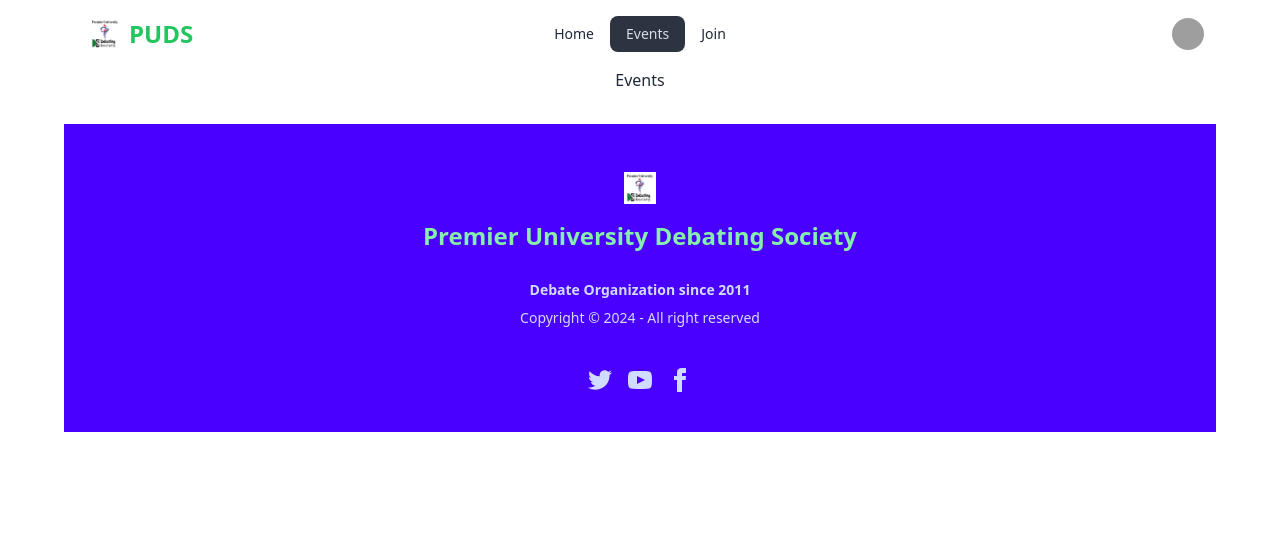
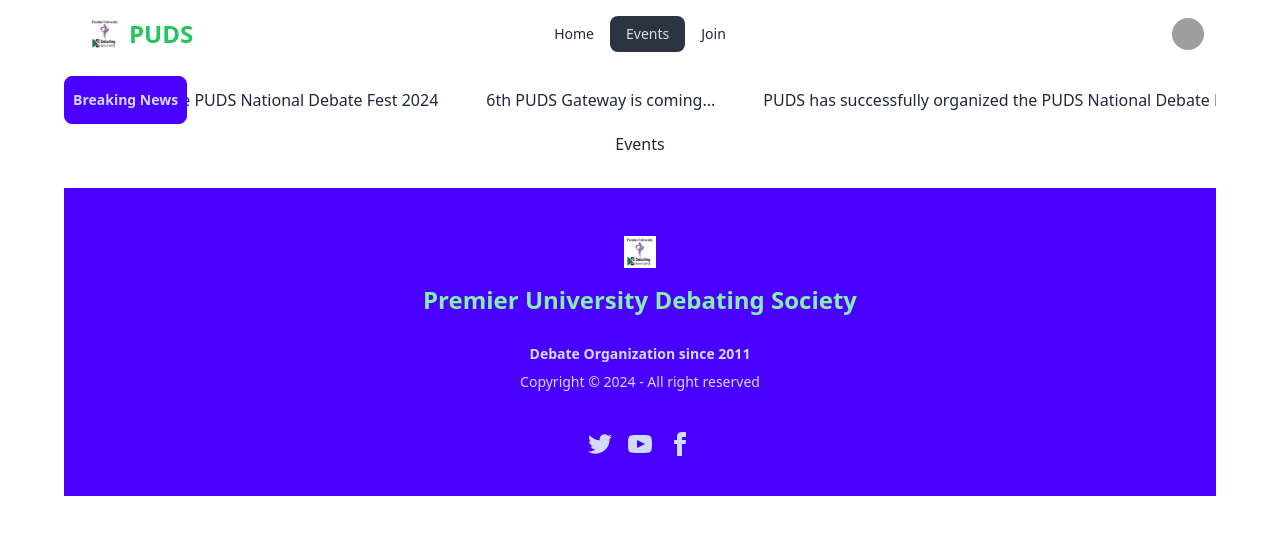
Before and after one commit to mdparvajmosharof/PUDS, a React (Vite) app in the folder FRONTEND/: page /events in a window 1280 px wide. Shown: the top 534 px of the page. Built offline with nearby package versions, Linux system fonts and the light colour scheme; grey boxes are pictures that could not be loaded.

Commit message:
added breaking news animation

```diff
--- a/FRONTEND/package.json
+++ b/FRONTEND/package.json
@@ -12,6 +12,7 @@
   "dependencies": {
     "react": "^18.3.1",
     "react-dom": "^18.3.1",
+    "react-fast-marquee": "^1.6.5",
     "react-router-dom": "^6.27.0",
     "swiper": "^11.1.14"
   },
--- a/FRONTEND/src/Pages/Events/Event.jsx
+++ b/FRONTEND/src/Pages/Events/Event.jsx
@@ -1,7 +1,9 @@
+import EventNews from "./EventNews";
 
 const Event = () => {
 	return (
 		<div>
+			<EventNews></EventNews>
 			<h3 className="text-center">Events</h3>
 		</div>
 	);
--- /dev/null
+++ b/FRONTEND/src/Pages/Events/EventNews.jsx
@@ -0,0 +1,25 @@
+import Marquee from "react-fast-marquee";
+import { Link } from "react-router-dom";
+const EventNews = () => {
+  return (
+    <div className="flex my-2">
+      <button className="btn btn-primary px-2">Breaking News</button>
+      <Marquee pauseOnHover={true} speed={100}>
+		<Link className="mr-12" to="/">
+		6th PUDS Gateway is coming...
+		</Link>
+		<Link className="mr-12" to="/">
+		PUDS has successfully organized the PUDS National Debate Fest 2024
+		</Link>
+		<Link className="mr-12" to="/">
+		6th PUDS Gateway is coming...
+		</Link>
+		<Link className="mr-12" to="/">
+		PUDS has successfully organized the PUDS National Debate Fest 2024
+		</Link>
+
+      </Marquee>
+    </div>
+  );
+};
+export default EventNews;
--- /dev/null
+++ b/FRONTEND/src/Pages/Home/BreakingNews.jsx
@@ -0,0 +1,24 @@
+import Marquee from "react-fast-marquee";
+import { Link } from "react-router-dom";
+const BreakingNews = () => {
+  return (
+    <div className="flex my-2">
+      <button className="btn btn-primary px-2">Breaking News</button>
+      <Marquee pauseOnHover={true} speed={100}>
+		<Link className="mr-12" to="/">
+		Welcome to Premier University Debating Society.
+		</Link>
+		<Link className="mr-12" to="/">
+		One of the prestigious debate club in the heart of port city Chittagong...
+		</Link>
+		<Link className="mr-12" to="/">
+		Welcome to Premier University Debating Society.
+		</Link>
+		<Link className="mr-12" to="/">
+		One of the prestigious debate club in the heart of port city Chittagong...
+		</Link>
+      </Marquee>
+    </div>
+  );
+};
+export default BreakingNews;
--- a/FRONTEND/src/Pages/Home/Home.jsx
+++ b/FRONTEND/src/Pages/Home/Home.jsx
@@ -1,9 +1,11 @@
 import Banner from "../../Shared/Banner";
+import BreakingNews from "./BreakingNews";
 
 const Home = () => {
 	return (
 		<div>
 			<Banner></Banner>
+			<BreakingNews></BreakingNews>
 		</div>
 	);
 };
```
Also changed, not shown: 1 other file (tests, documents, lock files or other folders).
